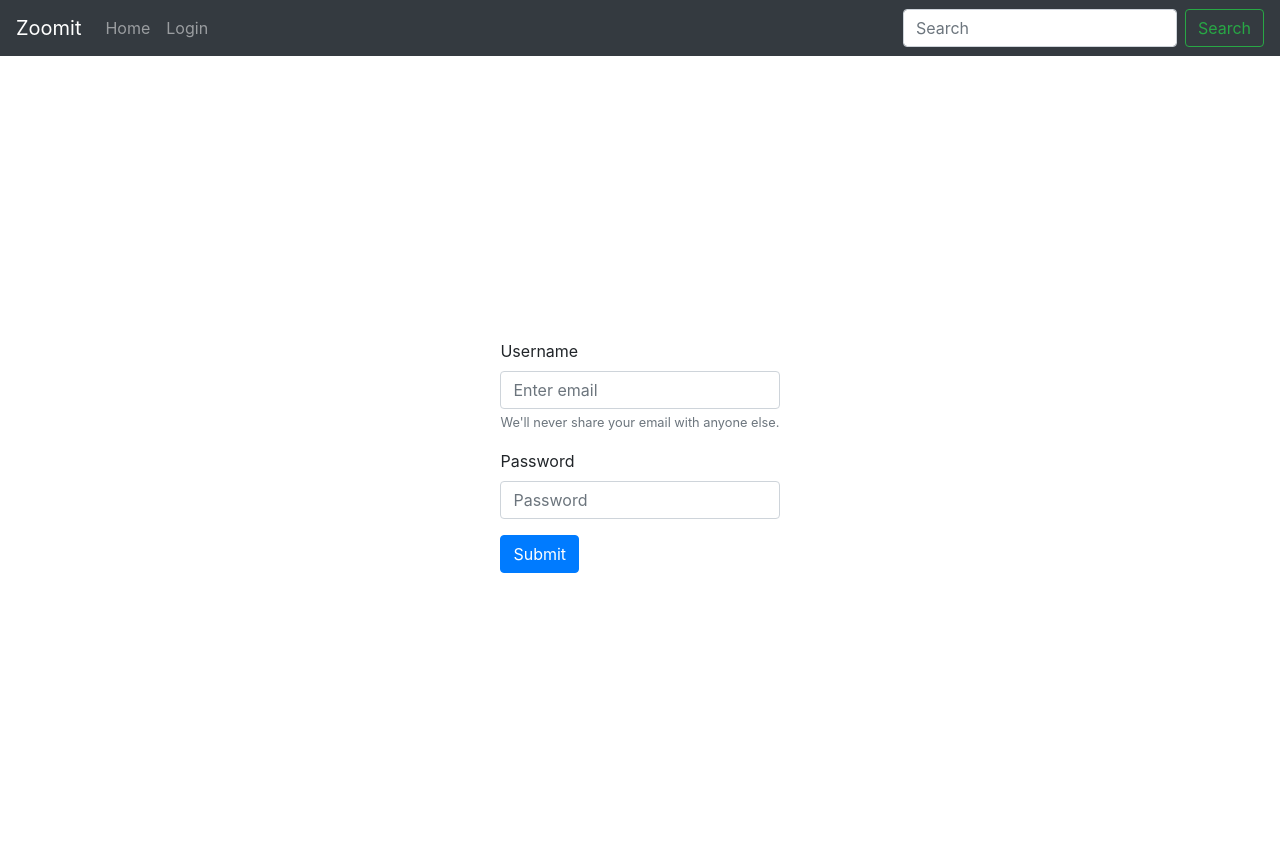
After one commit to mohsnMohsni/DjangoBlog, a Django app: page /login/ in a window 1280 px wide. The commit adds this page. Run offline with Django 3.2, Linux system fonts and the light colour scheme; some libraries are stand-ins or nearby versions.

Commit message:
add form

```diff
--- /dev/null
+++ b/blog/templates/blog/login.html
@@ -0,0 +1,23 @@
+{% extends 'base.html' %}
+{% block content %}
+
+  <main class="d-flex justify-content-center align-items-center" style="height: 100vh;">
+    <form action="{% url 'blog:login' %}" method="post">
+      <form>
+        {% csrf_token %}
+        <div class="form-group">
+          <label for="exampleInputUsername">Username</label>
+          <input type="text" class="form-control" name="username" id="exampleInputUsername" aria-describedby="emailHelp"
+                 placeholder="Enter email">
+          <small id="emailHelp" class="form-text text-muted">We'll never share your email with anyone else.</small>
+        </div>
+        <div class="form-group">
+          <label for="exampleInputPassword1">Password</label>
+          <input type="password" name="password" class="form-control" id="exampleInputPassword1" placeholder="Password">
+        </div>
+        <button type="submit" class="btn btn-primary">Submit</button>
+      </form>
+    </form>
+  </main>
+
+{% endblock %}
--- a/blog/urls.py
+++ b/blog/urls.py
@@ -10,4 +10,6 @@ urlpatterns = [
     path('posts/', views.posts, name='posts'),
     path('posts/<slug:slug>/', views.post, name='post'),
     path('posts/category/', views.category, name='category'),
+    path('login/', views.log_in, name='login'),
+    path('logout/', views.log_out, name='logout')
 ]
--- a/blog/views.py
+++ b/blog/views.py
@@ -1,6 +1,7 @@
-from django.shortcuts import render, get_object_or_404
+from django.shortcuts import render, redirect
 from django.http import HttpResponse
 from . import models
+from django.contrib.auth import authenticate, login, logout
 
 
 def home(request):
@@ -28,3 +29,26 @@ def post(request, slug):
 def category(request):
     catagory_all = models.Category.objects.all()
     return HttpResponse('')
+
+
+def log_in(request):
+    if request.user.is_authenticated:
+        return redirect('blog:home')
+    if request.method != 'POST':
+        pass
+    else:
+        username = request.POST.get('username', None)
+        password = request.POST.get('password', None)
+        user = authenticate(request, username=username, password=password)
+        print(username)
+        print(password)
+        print(user)
+        if user:
+            login(request, user)
+            return redirect('blog:home')
+    return render(request, 'blog/login.html', context={})
+
+
+def log_out(request):
+    logout(request)
+    return redirect('blog:home')
--- a/templates/base.html
+++ b/templates/base.html
@@ -10,13 +10,26 @@
   <title>Zoomit</title>
 </head>
 <body>
-<nav class="navbar navbar-dark bg-dark">
+<nav class="navbar navbar-expand navbar-dark bg-dark">
   <div class="w-100 d-flex ">
     <a class="navbar-brand">Zoomit</a>
     <ul class="navbar-nav mr-auto mt-2 mt-lg-0">
-            <li class="nav-item active">
-                <a class="nav-link" href="{% url 'blog:home' %}">Home <span class="sr-only">(current)</span></a>
+      <li class="nav-item">
+        <a class="nav-link" href="{% url 'blog:home' %}">Home</a>
       </li>
+      {% if user.is_authenticated %}
+      <li class="nav-item">
+        <a class="nav-link" href="">{{ user.username }}</a>
+      </li>
+      <div class="text-secondary h2">/</div>
+      <li class="nav-item">
+        <a class="nav-link" href="{% url 'blog:logout' %}">Logout</a>
+      </li>
+      {% else %}
+      <li class="nav-item">
+        <a class="nav-link" href="{% url 'blog:login' %}">Login<span class="sr-only">(current)</span></a>
+      </li>
+      {% endif %}
     </ul>
     <form class="form-inline my-2 my-lg-0">
       <input class="form-control mr-sm-2" type="search" placeholder="Search" aria-label="Search">
```
Also changed, not shown: db.sqlite3. Lines whose indentation alone changed are shown as unchanged.
